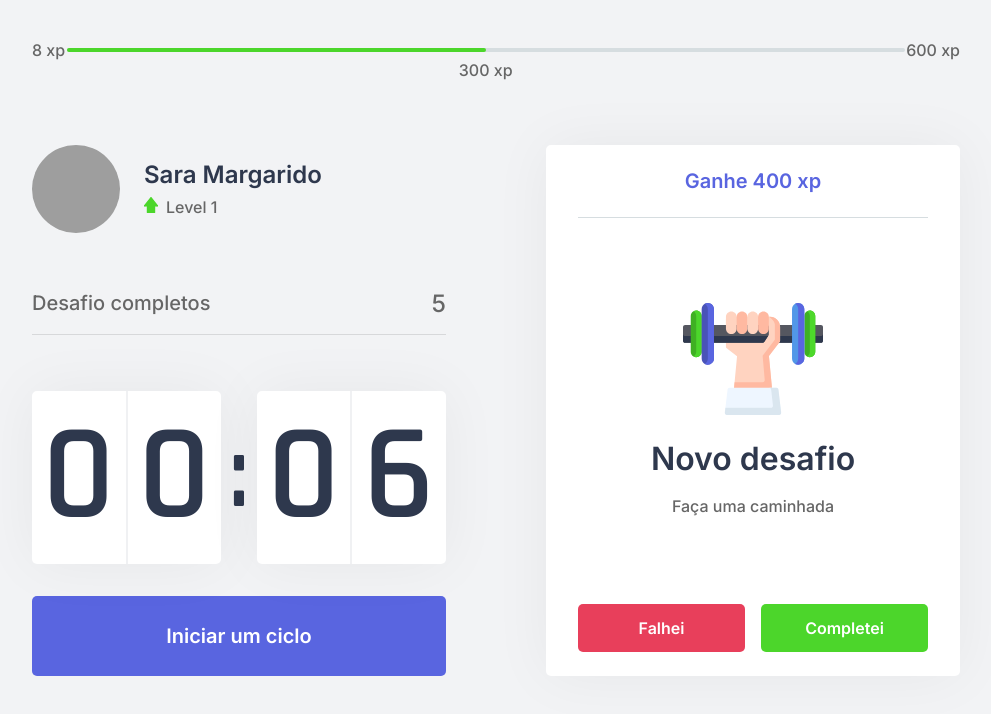
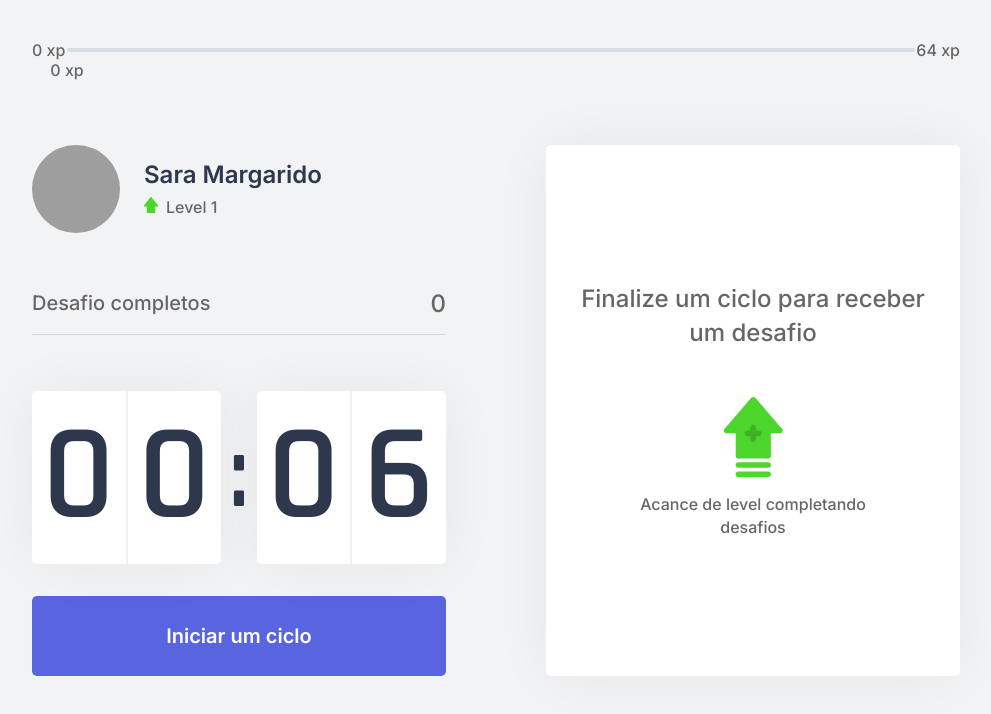
Before and after one commit to saramargarido/nlw-4, a Next.js app in the folder moveit/moveit-next/: page / in a window 1280 px wide. Shown: the top 714 px of the page, without its empty margins (144-1135 px from the left). Built offline with nearby package versions, Linux system fonts and the light colour scheme; grey boxes are pictures that could not be loaded.

Commit message:
barra de xp

```diff
--- /dev/null
+++ b/moveit/moveit-next/challenges.json
@@ -0,0 +1,62 @@
+[
+  {
+    "type": "body",
+    "description": "Estique um de seus braços com a palma da mão virada para frente e puxe os dedos para cima por 10 segundos por mão.",
+    "amount": 80
+  },
+  {
+    "type": "body",
+    "description": "Estique seu braço contra o peito e puxe-o utilizando o outro braço por 10 segundos por braço.",
+    "amount": 60
+  },
+  {
+    "type": "body",
+    "description": "Puxe seu pescoço com a ajuda da mão para a direita e para a esquerda, permanecendo na posição por alguns segundos.",
+    "amount": 70
+  },
+  {
+    "type": "body",
+    "description": "Com as duas mãos na parte de trás da cabeça, leve-a para baixo, alongando a parte de trás da região.",
+    "amount": 60
+  },
+  {
+    "type": "body",
+    "description": "Cruze as pernas e desça com as mãos esticadas em direção ao chão. Repita o movimento com a outra perna na frente.",
+    "amount": 100
+  },
+  {
+    "type": "body",
+    "description": "Sentado, abra as pernas e tente encostar as palmas das mãos no chão, repita 3 vezes por 5 segundos.",
+    "amount": 80
+  },
+  {
+    "type": "body",
+    "description": "Puxe o joelho de encontro ao peito e segure, troque de perna após 10 segundos.",
+    "amount": 50
+  },
+  {
+    "type": "body",
+    "description": "Sentado, cruze uma perna e incline seu tronco à frente, troque de perna após 10 segundos.",
+    "amount": 80
+  },
+  {
+    "type": "eye",
+    "description": "Sentado, feche os olhos e cubra-os com as palmas da mão durante 2 minutos, depois abra normalmente.",
+    "amount": 90
+  },
+  {
+    "type": "eye",
+    "description": "Em algum ambiente aberto, olhe o mais longe que puder em quatro direções por 3s, mexa apenas os olhos. Repita 3 vezes.",
+    "amount": 140
+  },
+  {
+    "type": "eye",
+    "description": "Usando os polegares, massage a área abaixo das sobrancelhas em movimentos circulares por 15 segundos.",
+    "amount": 70
+  },
+  {
+    "type": "body",
+    "description": "Em pé, gire a cintura o máximo que puder para a esquerda, segure por cinco segundos. Repita para a direita.",
+    "amount": 90
+  }
+]
--- a/moveit/moveit-next/src/components/ChallengeBox.tsx
+++ b/moveit/moveit-next/src/components/ChallengeBox.tsx
@@ -3,25 +3,23 @@
 import styles from '../styles/components/ChallengeBox.module.css'
 
 export function ChallengeBox() {
-    const contextData = useContext(ChallengesContext)
+    const { activeChallenge, resetChallenge } = useContext(ChallengesContext)
 
-    console.log(contextData)
-
-    const hasActiveChallenge = true
     return (
         <div className={ styles.challengeBoxContainer }>
-            { hasActiveChallenge ? (
+            { activeChallenge ? (
                 <div className={ styles.challengeActive }>
-                    <header>Ganhe 400 xp</header>
+                    <header>Ganhe {activeChallenge.amount} xp</header>
                     <main>
-                        <img src="icons/body.svg"/>
+                        <img src={`icons/${activeChallenge.type}.svg`}/>
                         <strong>Novo desafio</strong>
-                        <p>Faça uma caminhada</p>
+                        <p>{ activeChallenge.description }</p>
                     </main>
                     <footer>
                         <button
                             type="button"
                             className={ styles.challengeFailedButton }
+                            onClick={ resetChallenge }
                         >
                             Falhei
                         </button>
--- a/moveit/moveit-next/src/components/CompletedChallenges.tsx
+++ b/moveit/moveit-next/src/components/CompletedChallenges.tsx
@@ -1,10 +1,13 @@
+import { useContext } from 'react'
+import { ChallengesContext } from '../contexts/ChallengesContext'
 import styles from '../styles/components/CompletedChallenges.module.css'
 
 export function CompletedChallenges() {
+    const { challengesCompleted } = useContext(ChallengesContext)
     return (
         <div className={styles.completedChallengesContainer}>
             <span>Desafio completos</span>
-            <span>5</span>
+            <span>{challengesCompleted}</span>
         </div>
     )
 }
--- a/moveit/moveit-next/src/components/ExperienceBar.tsx
+++ b/moveit/moveit-next/src/components/ExperienceBar.tsx
@@ -1,16 +1,22 @@
+import { useContext } from 'react'
+import { ChallengesContext } from '../contexts/ChallengesContext'
 import styles from '../styles/components/ExperienceBar.module.css'
 
 export function ExperienceBar() {
+    const { currentExperience, experienceToNextLevel } = useContext(ChallengesContext)
+
+    const percentToNextLevel = Math.round(currentExperience * 100) / experienceToNextLevel
+
     return (
         <header className={styles.experienceBar}>
-            <span>8 xp</span>
+            <span>0 xp</span>
             <div>
-                <div style={{ width: '50%' }}></div>
-                <span className={styles.currentExperience} style={{ left: '50%' }}>
-                    300 xp
+                <div style={{ width: `${percentToNextLevel}%` }}></div>
+                <span className={styles.currentExperience} style={{ left: `${percentToNextLevel}%` }}>
+                    {currentExperience} xp
                 </span>
             </div>
-            <span>600 xp</span>
+            <span>{experienceToNextLevel} xp</span>
         </header>
     )
 }
--- a/moveit/moveit-next/src/contexts/ChallengesContext.tsx
+++ b/moveit/moveit-next/src/contexts/ChallengesContext.tsx
@@ -1,11 +1,20 @@
 import { createContext, useState, ReactNode } from 'react'
+import challenges from '../../challenges.json'
 
+interface Challenge {
+    type: 'body' | 'eye',
+    description: string,
+    amount: number
+}
 interface ChallengesContextData {
     level: number,
     currentExperience: number,
     challengesCompleted: number,
-    levelUp: () => void
-    startNewChallenge: () => void
+    activeChallenge: Challenge,
+    experienceToNextLevel: number,
+    levelUp: () => void,
+    startNewChallenge: () => void,
+    resetChallenge: () => void
 }
 
 
@@ -20,12 +29,23 @@
     const [currentExperience, setCurrentExperience] = useState(0)
     const [challengesCompleted, setChallengesCompleted] = useState(0)
 
+    const [activeChallenge, setActiveChallenge] = useState(null)
+
+    const experienceToNextLevel = Math.pow((level + 1) * 4, 2)
+
     function levelUp () {
       setLevel(level + 1)
     }
 
     function startNewChallenge() {
-        console.log('New Challenge')
+        const randomChallengeIndex = Math.floor(Math.random() * challenges.length)
+        const challenge = challenges[randomChallengeIndex]
+
+        setActiveChallenge(challenge)
+    }
+
+    function resetChallenge() {
+        setActiveChallenge(null)
     }
 
     return (
@@ -34,8 +54,11 @@
                 level,
                 currentExperience,
                 challengesCompleted,
+                activeChallenge,
+                experienceToNextLevel,
                 levelUp,
-                startNewChallenge
+                startNewChallenge,
+                resetChallenge
              }}>
             { children }
         </ChallengesContext.Provider>
```
